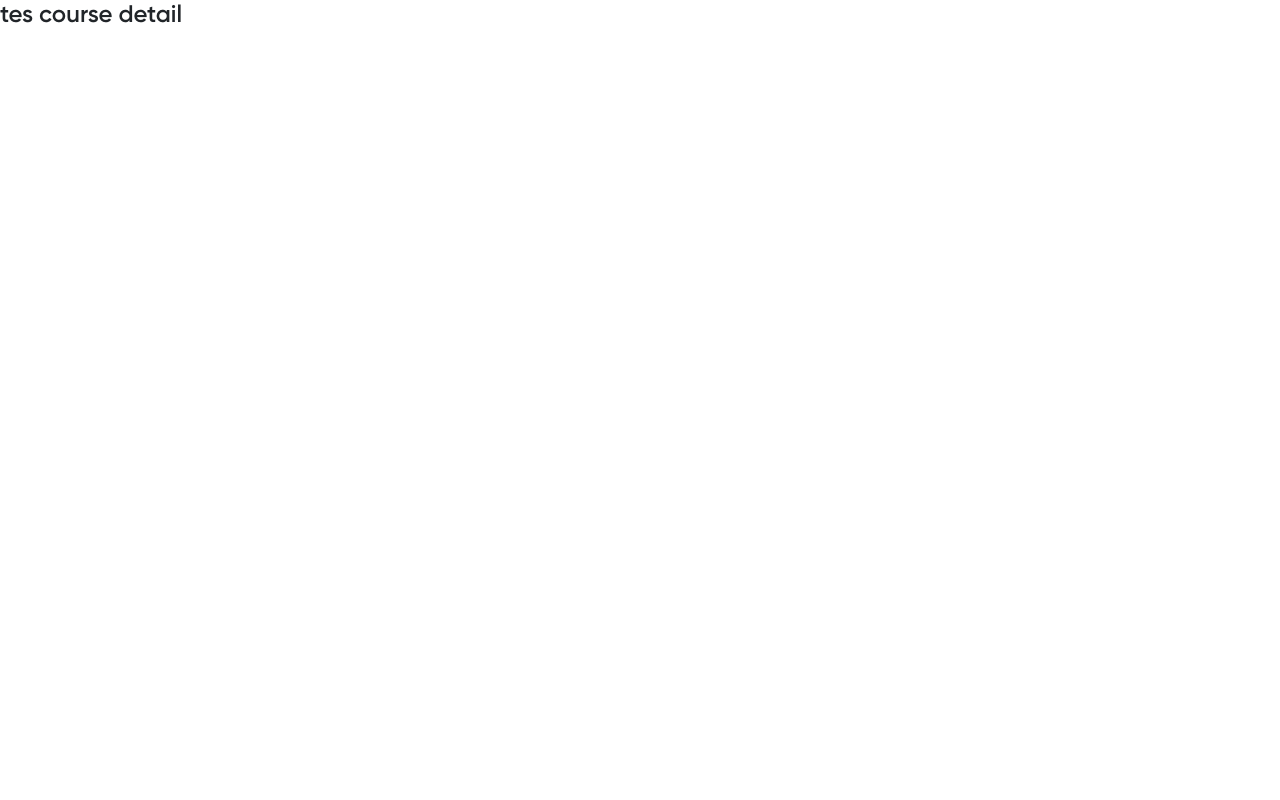
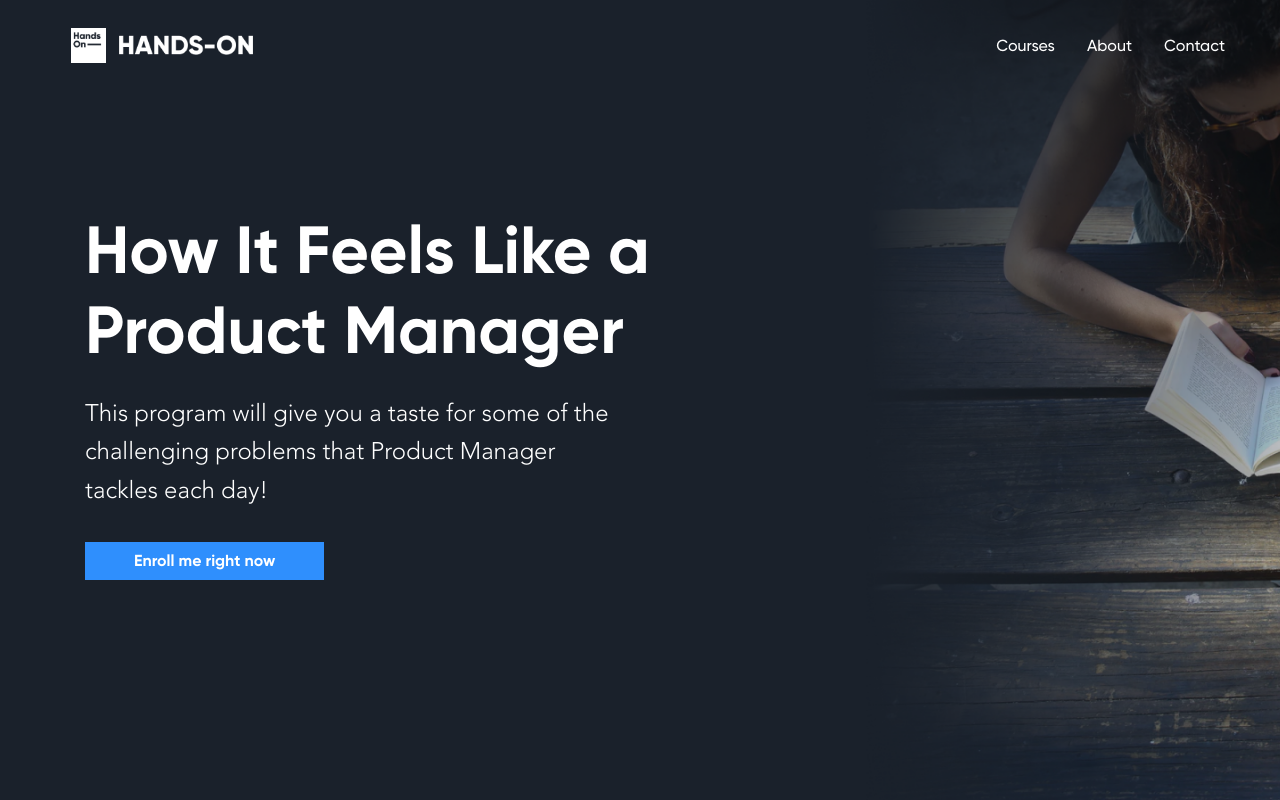
Before and after one commit to salvira3/hands-on, a React (Create React App) app: page /detail in a window 1280 px wide. Built offline with nearby package versions, Linux system fonts and the light colour scheme.

Commit message:
header for product mgmt course page

```diff
--- a/src/component/Header.jsx
+++ b/src/component/Header.jsx
@@ -13,7 +13,9 @@ export class Header extends React.Component {
     this.props = {
       title: '',
       subtitle: '',
-      img_url: '', // future improvement, conditional bg ?? button availability ??
+      btn_text: '',
+      btn_url: '',
+      section: '', // future improvement, conditional bg ?? button availability ??
     }
     this.buttonOnClick = this.buttonOnClick.bind(this)
 
@@ -35,7 +37,7 @@ export class Header extends React.Component {
     return (
       <div className="container-fluid">
         <div className="row">
-          <div className="col-12 bg-home">
+          <div className={"col-12 bg-" + ((this.props.section === "home") ? "home" : "product")}>
             <Navbar/>
             <div className="container first-header-padding">
               <div className="row">
@@ -52,7 +54,7 @@ export class Header extends React.Component {
               </div>
               <div className="row">
                 <div className="col-12 col-md-6 pt-3 pb-3">
-                  <a href="https://hands-on.typeform.com/to/mA1QIC" target="_blank" rel="noopener noreferrer"><button class="btn btn-home pr-5 pl-5 mt-2">Get early access</button></a>
+                  <a href={this.props.btn_url} target="_blank" rel="noopener noreferrer"><button class="btn btn-home pr-5 pl-5 mt-2">{this.props.btn_text}</button></a>
                 </div>
               </div>
             </div>
--- a/src/mystyle.css
+++ b/src/mystyle.css
@@ -98,6 +98,13 @@ body {
   background-size: cover;
   color: white;
 }
+.bg-product {
+  background-image: url('asset/course-bg.png');
+  background-repeat: no-repeat;
+  min-height: 100vh;
+  background-size: cover;
+  color: white;
+}
 .bold-title {
   font-weight: bolder;
 }
@@ -110,6 +117,9 @@ body {
   padding-top: 120px;
 }
 .bg-home h1 {
+  font-size: 50pt;
+}
+.bg-product h1 {
   font-size: 50pt;
 }
 .logo img {
@@ -143,6 +153,9 @@ body {
   text-decoration: none;
 }
 .bg-home button {
+  font-weight: 700;
+}
+.bg-product button {
   font-weight: 700;
 }
 .thumbnail-container {
--- a/src/screens/CourseDetail.jsx
+++ b/src/screens/CourseDetail.jsx
@@ -1,14 +1,25 @@
 import React from 'react';
+import { Header } from '../component/Header';
 
 export class CourseDetail extends React.Component {
   constructor(props) {
     super(props);
-    this.state = {}
+    this.state = {
+      listDataFromChild: null,
+    }
+  }
+  componentDidMount = () => {
+    document.title = "Product Management Course at Hands-On"
+  }
+  dataFromHeader = (myData) => {
+    this.setState({
+      listDataFromChild: myData
+    })
   }
   render() {
     return (
       <div>
-        <h4>tes course detail</h4>
+        <Header title="How It Feels Like a Product Manager" subtitle="This program will give you a taste for some of the challenging problems that Product Manager tackles each day!" btn_text="Enroll me right now" btn_url="https://hands-on.typeform.com/to/mA1QIC" section="product" refToScroll={this.dataFromHeader}/>
       </div>
     )
   }
--- a/src/screens/Home.jsx
+++ b/src/screens/Home.jsx
@@ -45,7 +45,7 @@ export class Home extends React.Component {
     // get ref from sibling???
     return (
       <div>
-        <Header title="Get your real work experience here!" subtitle="Build experience and skills with our experienced Mentor and Work Experience Programs." refToScroll={this.dataFromHeader}/>
+        <Header title="Get your real work experience here!" subtitle="Build experience and skills with our experienced Mentor and Work Experience Programs." refToScroll={this.dataFromHeader} btn_text="Get early access" btn_url="https://hands-on.typeform.com/to/mA1QIC" section="home"/>
         <div style={{backgroundColor: "#F4F4F4"}} ref={this.state.listDataFromChild}>
           <div className="container pt-5 pb-5">
             <div className="row">
```
Also changed, not shown: src/asset/course-bg.png (added).
